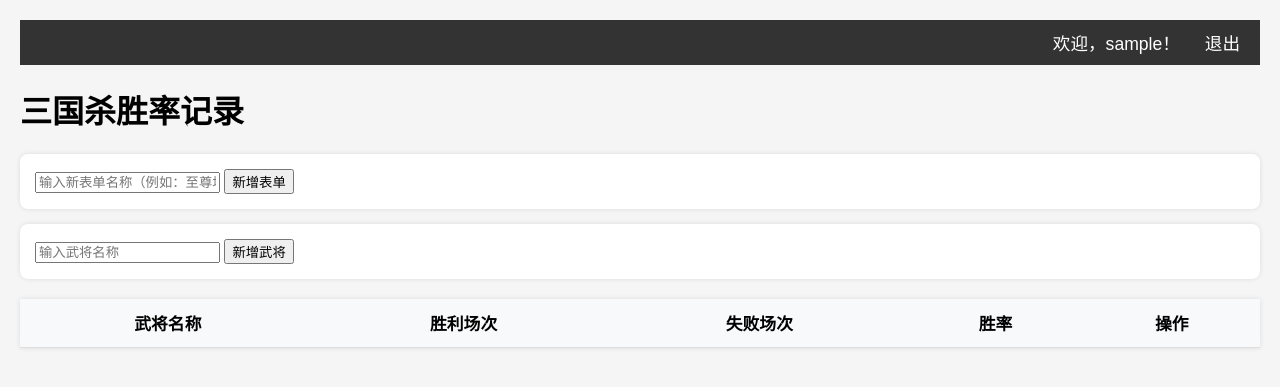
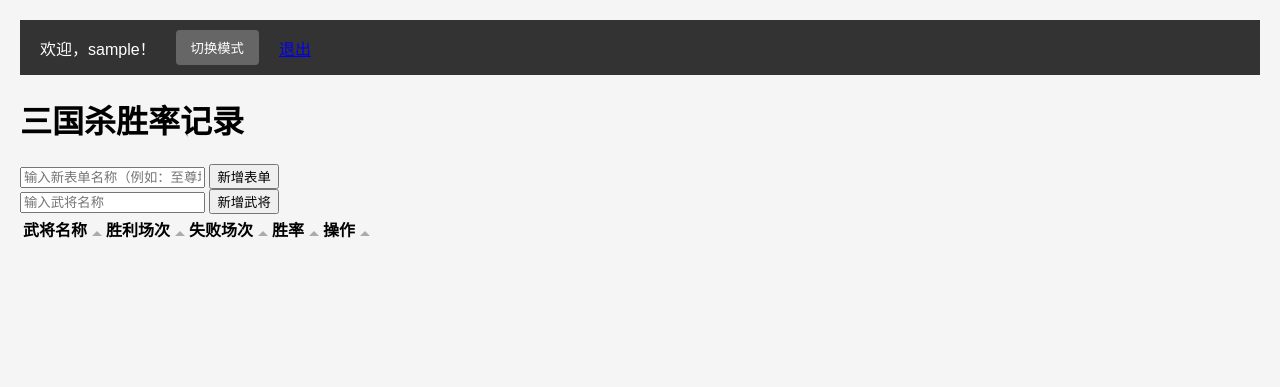
Before and after one commit to EE-noob/sgsWinRate, a Flask app: template templates/index.html in a window 1280 px wide. Shown: the top 387 px of the page. Run offline with Flask 3, Linux system fonts and the light colour scheme; the template is opened without the code that fills it: most values are stand-ins (such as "Sample title", 1, 10 or a date in 2020); lists and menus that the app fills with data are empty.

Commit message:
change style

```diff
--- a/static/styles.css
+++ b/static/styles.css
@@ -1,133 +1,99 @@
+/* 基础样式 */
 body {
     font-family: Arial, sans-serif;
     margin: 0;
     padding: 20px;
     background-color: #f5f5f5;
-    font-size: 16px; /* 增大基础字体大小 */
+    font-size: 16px;
 }
 
-/* 手机端字体更大 */
-@media (max-width: 600px) {
-    body {
-        font-size: 18px; /* 手机端基础字体更大 */
-        padding: 10px;   /* 减少页面边距 */
-    }
+/* --------------- 电脑端默认样式 --------------- */
+body.desktop .wins-control button,
+body.desktop .losses-control button {
+    padding: 12px 20px;
+    font-size: 1.2em;
+    background-color: #4CAF50;
 }
 
+body.desktop input[type="number"] {
+    width: 60px;
+    padding: 8px;
+}
+
+/* --------------- 手机端样式 --------------- */
+body.mobile {
+    font-size: 40px; /* 手机端基础字体更大 */
+    padding: 10px;
+}
+
+
+body.mobile  button {
+    padding: 16px 20px; /* 手机端按钮更大 */
+    font-size: 1.5em;
+    background-color: #2196F3; /* 手机端按钮颜色不同 */
+}
+
+body.mobile input[type="number"] {
+    width: 100px;
+    padding: 12px;
+    font-size: 1.5em;
+}
+
+body.mobile table {
+    font-size: 0.9em;
+}
+
+/* --------------- 其他共用样式 --------------- */
 .navbar {
     background-color: #333;
     color: white;
     padding: 10px 20px;
     text-align: right;
-    font-size: 1.1em; /* 导航栏字体更大 */
+    display: flex;
+    align-items: center;
+    gap: 20px;
 }
 
-.navbar a {
+#toggleModeBtn {
+    padding: 8px 15px;
+    background-color: #666;
+    border: none;
+    border-radius: 4px;
     color: white;
-    text-decoration: none;
-    margin-left: 20px;
+    cursor: pointer;
 }
 
-/* --------------- 场次加减按钮样式 --------------- */
-.wins-losses-control {
-    display: flex;
-    gap: 5px; /* 按钮和输入框之间的间隙 */
-    justify-content: center;
+
+th {
+    cursor: pointer; /* 鼠标悬停时显示手型 */
+    user-select: none; /* 禁止选中文本 */
+    position: relative;
 }
 
-.wins-losses-control button {
-    padding: 12px 20px; /* 增大按钮尺寸 */
-    font-size: 1.2em;   /* 按钮文字更大 */
-    background-color: #4CAF50;
-    border: none;
-    border-radius: 6px;
-    cursor: pointer;
-    min-width: 50px;    /* 确保按钮最小宽度 */
+th:hover {
+    background-color: #f1f1f1; /* 悬停时背景变色 */
 }
 
-.wins-losses-control button:hover {
-    background-color: #45a049;
+/* 排序箭头 */
+th::after {
+    content: '';
+    display: inline-block;
+    margin-left: 5px;
+    width: 0;
+    height: 0;
+    border-left: 5px solid transparent;
+    border-right: 5px solid transparent;
+    border-bottom: 5px solid #000; /* 默认箭头 */
+    opacity: 0.3;
 }
 
-.wins-losses-control input {
-    width: 80px;
-    padding: 10px;
-    text-align: center;
-    border: 1px solid #ddd;
-    border-radius: 6px;
-    font-size: 1.1em; /* 输入框字体更大 */
+th.asc::after {
+    border-bottom: 5px solid #000;
+    border-top: none;
 }
 
-/* 手机端按钮更大 */
-@media (max-width: 600px) {
-    .wins-losses-control button {
-        padding: 15px 25px; /* 手机端按钮更大 */
-        font-size: 1.3em;
-    }
-
-    .wins-losses-control input {
-        width: 70px;
-        padding: 12px;
-    }
+th.desc::after {
+    border-top: 5px solid #000;
+    border-bottom: none;
 }
-
-/* --------------- 表格字体和间隙优化 --------------- */
-table {
-    width: 100%;
-    border-collapse: collapse;
-    margin-top: 20px;
-    background-color: white;
-    box-shadow: 0 0 5px rgba(0,0,0,0.1);
-    font-size: 1em; /* 表格字体统一 */
-}
-
-th, td {
-    padding: 12px 8px; /* 减少左右间隙 */
-    text-align: center;
-    border-bottom: 1px solid #ddd;
-}
-
-th {
-    background-color: #f8f9fa;
-    font-size: 1.05em; /* 表头字体稍大 */
-}
-
-/* 手机端表格更紧凑 */
-@media (max-width: 600px) {
-    th, td {
-        padding: 10px 6px; /* 手机端进一步减少间隙 */
-        font-size: 0.95em; /* 字体稍小但依然清晰 */
-    }
-}
-
-/* --------------- 其他样式保持不变 --------------- */
-.auth-container {
-    max-width: 400px;
-    margin: 50px auto;
-    padding: 20px;
-    background-color: white;
-    border-radius: 8px;
-    box-shadow: 0 0 10px rgba(0,0,0,0.1);
-}
-
-.error {
-    color: rgb(255, 68, 0);
-    font-size: 0.9em;
-}
-
-.form-section {
-    margin: 15px 0; /* 减少表单区域间隙 */
-    padding: 15px;
-    background-color: white;
-    border-radius: 8px;
-    box-shadow: 0 0 5px rgba(0,0,0,0.1);
-}
-
-button.delete {
-    background-color: #f44336;
-    padding: 8px 15px; /* 删除按钮也增大 */
-}
-
-button.delete:hover {
-    background-color: #e53935;
-}
+/* 保留其他原有样式... */
--- a/templates/index.html
+++ b/templates/index.html
@@ -8,6 +8,7 @@
 <body>
     <div class="navbar">
         <span>欢迎，{{ username }}！</span>
+        <button id="toggleModeBtn">切换模式</button>
         <a href="{{ url_for('logout') }}">退出</a>
     </div>
 
@@ -32,14 +33,16 @@
             <table>
                 <thead>
                     <tr>
-                        <th>武将名称</th>
-                        <th>胜利场次</th>
-                        <th>失败场次</th>
-                        <th>胜率</th>
+                        <th onclick="sortTable('name')">武将名称</th>
+                        <th onclick="sortTable('wins')">胜利场次</th>
+                        <th onclick="sortTable('losses')">失败场次</th>
+                        <th onclick="sortTable('winRate')">胜率</th>
                         <th>操作</th>
                     </tr>
                 </thead>
-                <tbody id="warriorsBody"></tbody>
+                <tbody id="warriorsBody">
+                    <!-- 武将数据动态加载 -->
+                </tbody>
             </table>
         </div>
     </div>
@@ -203,6 +206,90 @@ function decreaseValue(warriorName, field) {
                 if (response.ok) loadWarriors();
             });
         }
+        // **********识别设备类型*********
+        // 初始化模式
+        function initMode() {
+            // 先读取用户保存的设置
+            const savedMode = localStorage.getItem('mode');
+
+            // 如果没有保存过设置，自动检测设备
+            if (!savedMode) {
+                const isMobile = /Android|webOS|iPhone|iPad|iPod|BlackBerry|IEMobile|Opera Mini/i.test(navigator.userAgent);
+                document.body.classList.add(isMobile ? 'mobile' : 'desktop');
+            } else {
+                document.body.classList.add(savedMode);
+            }
+        }
+
+        // 切换模式
+        function toggleMode() {
+            if (document.body.classList.contains('mobile')) {
+                document.body.classList.replace('mobile', 'desktop');
+                localStorage.setItem('mode', 'desktop');
+            } else {
+                document.body.classList.replace('desktop', 'mobile');
+                localStorage.setItem('mode', 'mobile');
+            }
+        }
+
+        // 初始化
+        document.addEventListener('DOMContentLoaded', () => {
+            initMode();
+            document.getElementById('toggleModeBtn').addEventListener('click', toggleMode);
+        });
+
+        let currentSortField = null; // 当前排序字段
+let isAscending = true;      // 是否正序
+
+// 排序函数
+function sortTable(field) {
+    const tbody = document.getElementById('warriorsBody');
+    const rows = Array.from(tbody.querySelectorAll('tr'));
+
+    // 切换排序顺序
+    if (currentSortField === field) {
+        isAscending = !isAscending; // 切换正序/逆序
+    } else {
+        currentSortField = field;
+        isAscending = true; // 默认正序
+    }
+
+    // 排序逻辑
+    rows.sort((rowA, rowB) => {
+        const valueA = getCellValue(rowA, field);
+        const valueB = getCellValue(rowB, field);
+
+        if (field === 'name') {
+            // 按武将名字首字母排序
+            return isAscending ? valueA.localeCompare(valueB) : valueB.localeCompare(valueA);
+        } else if (field === 'winRate') {
+            // 按胜率排序（去掉百分号后比较数字）
+            const numA = parseFloat(valueA.replace('%', ''));
+            const numB = parseFloat(valueB.replace('%', ''));
+            return isAscending ? numA - numB : numB - numA;
+        } else {
+            // 按胜利场次或失败场次排序
+            const numA = parseInt(valueA, 10);
+            const numB = parseInt(valueB, 10);
+            return isAscending ? numA - numB : numB - numA;
+        }
+    });
+
+    // 重新渲染表格
+    tbody.innerHTML = '';
+    rows.forEach(row => tbody.appendChild(row));
+}
+
+// 获取单元格的值
+function getCellValue(row, field) {
+    const cellIndex = {
+        name: 0,
+        wins: 1,
+        losses: 2,
+        winRate: 3
+    }[field];
+    return row.cells[cellIndex].textContent.trim();
+}
     </script>
 </body>
 </html>
```
Also changed, not shown: data/users.json (+8 -40 lines).
